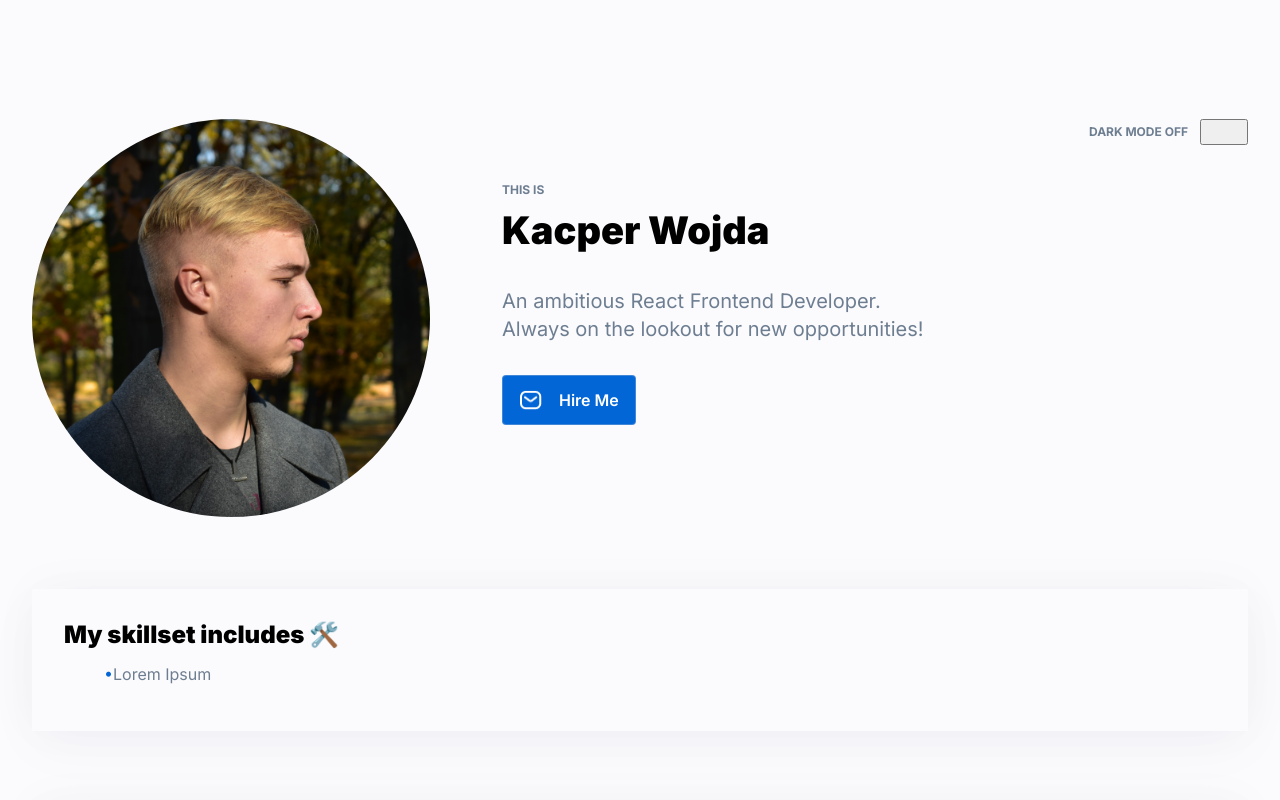
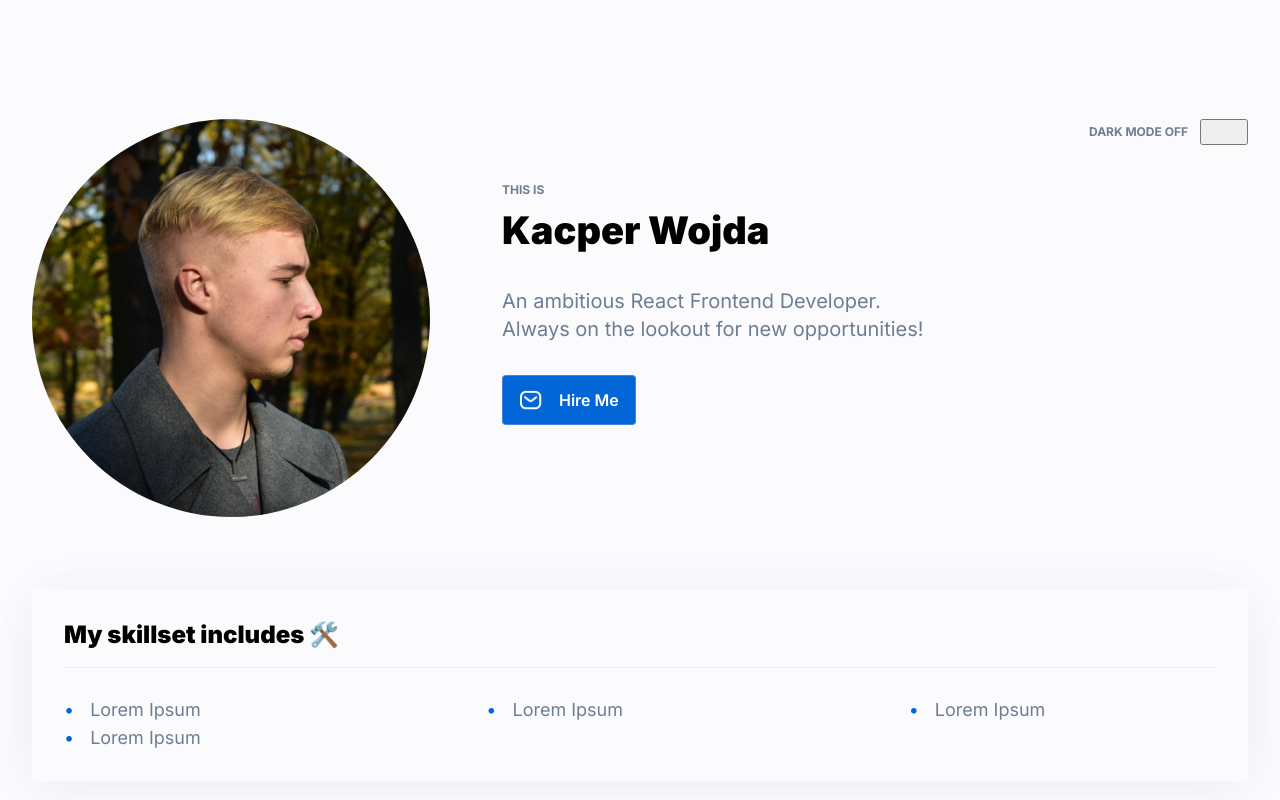
Before and after one commit to wojdaSoftware/personal-homepage, a React (Create React App) app: page / in a window 1280 px wide. Shown: the top 800 px of the page. Built offline with nearby package versions, Linux system fonts and the light colour scheme.

Commit message:
skillset list component styling done

```diff
--- a/src/components/SkillsetList/index.js
+++ b/src/components/SkillsetList/index.js
@@ -5,6 +5,9 @@ const SkillsetList = ({title, skills}) => (
     <StyledTitle>{title}</StyledTitle>
     <StyledList>
       <StyledListItem>Lorem Ipsum</StyledListItem>
+      <StyledListItem>Lorem Ipsum</StyledListItem>
+      <StyledListItem>Lorem Ipsum</StyledListItem>
+      <StyledListItem>Lorem Ipsum</StyledListItem>
     </StyledList>
   </StyledArticle>
 );
--- a/src/components/SkillsetList/styled.js
+++ b/src/components/SkillsetList/styled.js
@@ -18,13 +18,23 @@ export const StyledTitle = styled.h2`
 
 export const StyledList = styled.ul`
   list-style: none;
+  border-top: 1px solid ${({ theme }) => theme.color.iron};
+  padding: 32px 0 0 0;
+  margin-bottom: 0;
+  display: grid;
+  grid-template-columns: 1fr 1fr 1fr;
+  font-size: 18px;
+  gap: 8px 115px;
 `;
 
 export const StyledListItem = styled.li`
   &:before {
     content: "•";
     color: ${({ theme }) => theme.color.scienceBlue};
+    padding-right: 16px;
   }
 
   color: ${({ theme }) => theme.color.slateGray};
+
+
 `;
--- a/src/theme.js
+++ b/src/theme.js
@@ -8,6 +8,6 @@ export const theme = {
     iron: "rgba(209, 213, 218, 0.3)",
     parsley: "rgba(20, 70, 32, 0.2)",
     anakiwa: "#8CC2FF",
-    violet: "rgba(9, 10, 51, 0.03)"
+    violet: "rgba(9, 10, 51, 0.03)",
   },
 }
```
